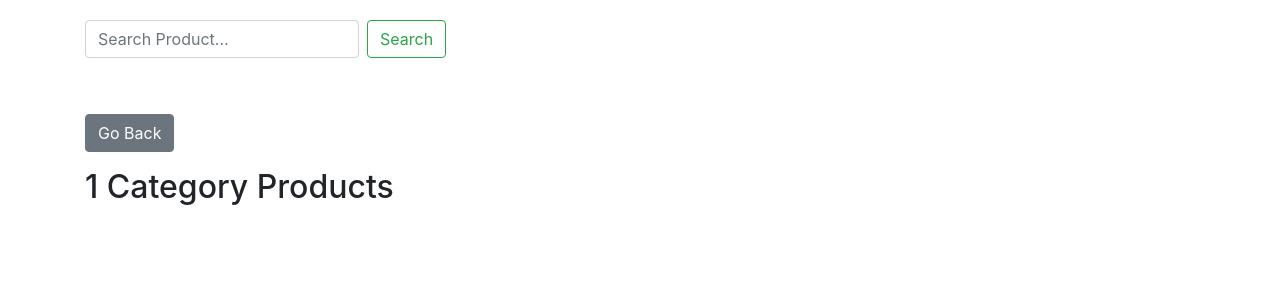
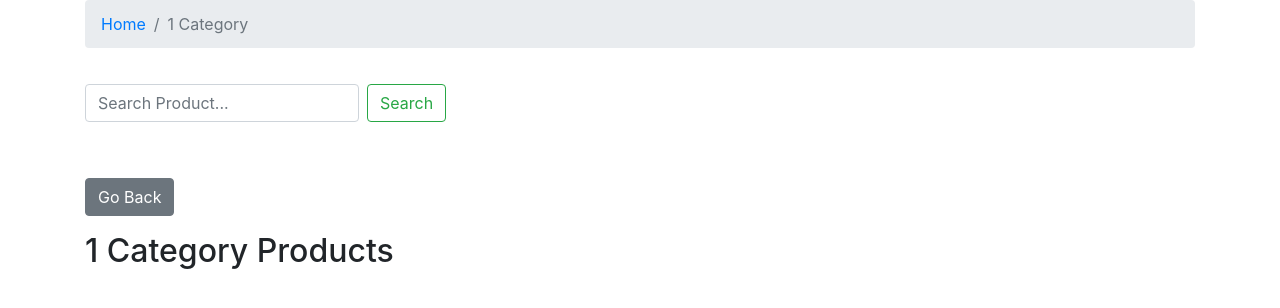
Before and after one commit to yarkinatac/se3355_assignment2, a Flask app: page /category/1 in a window 1280 px wide. Shown: the top 308 px of the page. Run offline with Flask 3, Linux system fonts and the light colour scheme; data comes from the database, SQL or seed files in the repository; some libraries are stand-ins or nearby versions.

Commit message:
Add files via upload

```diff
--- a/se3355_assignment2/templates/category.html
+++ b/se3355_assignment2/templates/category.html
@@ -29,6 +29,14 @@
 </head>
 <body>
     <div class="container">
+        <!-- Breadcrumb Navigation -->
+        <nav aria-label="breadcrumb">
+            <ol class="breadcrumb">
+                <li class="breadcrumb-item"><a href="/">Home</a></li>
+                <li class="breadcrumb-item active" aria-current="page">{{ category }} Category</li>
+            </ol>
+        </nav>
+
         <!-- Search Bar -->
         <div class="search-bar-container">
             <form action="/search" method="get" class="form-inline my-2 my-lg-0">
@@ -41,7 +49,7 @@
         <div class="category-list">
             <div class="list-group">
                 {% for cat in categories %}
-                <a href="/category/{{ cat['category'] }}" class="list-group-item list-group-item-action category-item">
+                <a href="/homepage/{{ cat['category'] }}" class="list-group-item list-group-item-action category-item">
                     {{ cat['category'] }}
                 </a>
                 {% endfor %}
```
Also changed, not shown: se3355_assignment2/templates/detail.html (+13 -0 lines).
